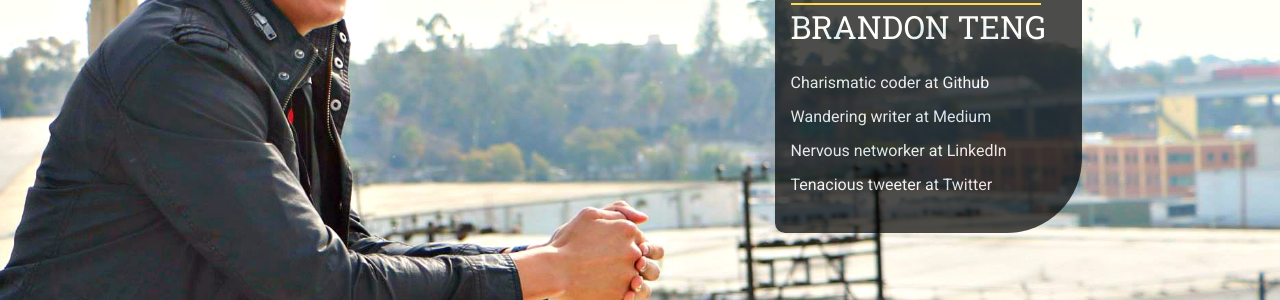
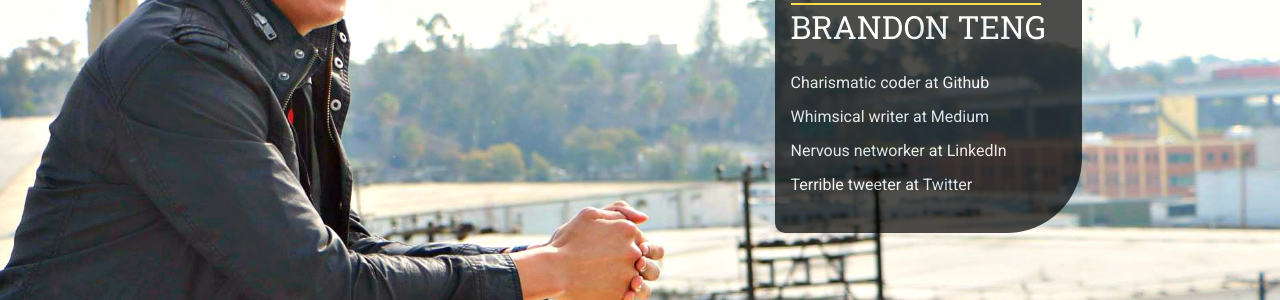
Before and after one commit to bteng22/bteng22.github.io, a Jekyll site: the page built from 00-index.html, in a window 1280 px wide. Shown: the part 340-640 px from the top of the page. Built offline with Jekyll 4.4.1, drawn with Linux system fonts in a browser that asks for light colours.

Commit message:
updating content phrases

```diff
--- a/_includes/content.html
+++ b/_includes/content.html
@@ -7,13 +7,13 @@
           <li>Charismatic coder at Github</li>
         </a>
         <a href="https://medium.com/@{{ site.username }}" target="_blank" class="content-list--item">
-          <li>Wandering writer at Medium</li>
+          <li>Whimsical writer at Medium</li>
         </a>
         <a href="https://www.linkedin.com/in/brandon-teng-4568a252" target="_blank" class="content-list--item">
           <li>Nervous networker at LinkedIn</li>
         </a>
         <a href="https://twitter.com/{{ site.username }}" target="_blank" class="content-list--item">
-          <li>Tenacious tweeter at Twitter</li>
+          <li>Terrible tweeter at Twitter</li>
         </a>
       </ul>
     </div>
```
